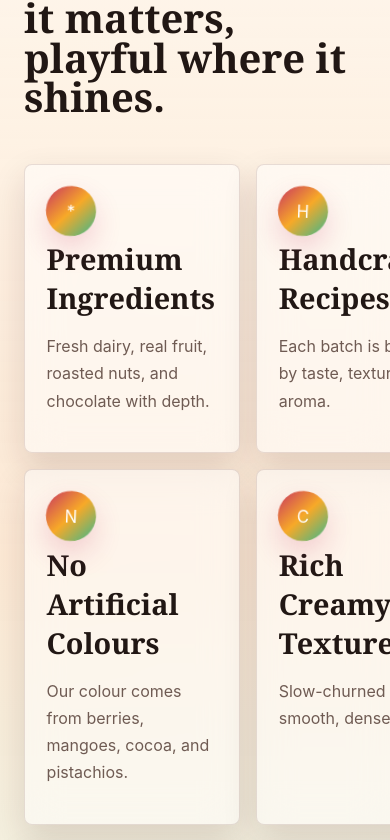
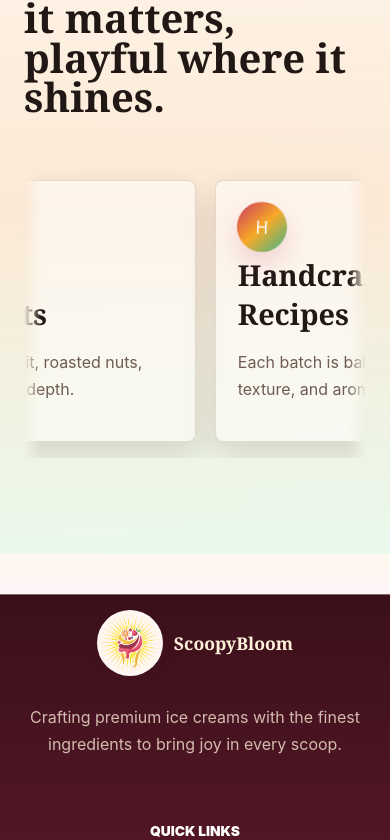
Before and after one commit to Akpandey04/ice-cream, a React (Vite) app: page / in a window 390 px wide. Shown: the part 7729-8569 px from the top of the page. Built offline with nearby package versions, Linux system fonts and the light colour scheme.

Commit message:
feat: transform mobile why choose us into premium auto-scrolling carousel with native swipe

```diff
--- a/src/sections/Values.tsx
+++ b/src/sections/Values.tsx
@@ -1,20 +1,118 @@
+import { useEffect, useRef } from "react";
 import { values } from "../data/values";
 
 export default function Values() {
+  const trackRef = useRef<HTMLDivElement>(null);
+  const requestRef = useRef<number>();
+  const currentX = useRef(0);
+  const isDragging = useRef(false);
+  const startX = useRef(0);
+  const lastX = useRef(0);
+  const resumeTimeoutRef = useRef<NodeJS.Timeout>();
+
+  useEffect(() => {
+    const checkMobile = () => window.innerWidth <= 768;
+    if (!checkMobile()) return;
+
+    const animate = () => {
+      if (!isDragging.current && trackRef.current) {
+        // Very slow movement: ~20-30px per sec => ~0.4px per frame (60fps)
+        currentX.current -= 0.4;
+
+        const totalScrollWidth = trackRef.current.scrollWidth;
+        const singleSetWidth = totalScrollWidth / 3; // 3 identical sets
+
+        // Seamless loop reset
+        if (currentX.current <= -singleSetWidth) {
+          currentX.current += singleSetWidth;
+        } else if (currentX.current > 0) {
+          currentX.current -= singleSetWidth;
+        }
+
+        trackRef.current.style.transform = `translateX(${currentX.current}px)`;
+      }
+      requestRef.current = requestAnimationFrame(animate);
+    };
+
+    requestRef.current = requestAnimationFrame(animate);
+
+    return () => {
+      if (requestRef.current) cancelAnimationFrame(requestRef.current);
+      if (resumeTimeoutRef.current) clearTimeout(resumeTimeoutRef.current);
+    };
+  }, []);
+
+  const handleTouchStart = (clientX: number) => {
+    if (window.innerWidth > 768) return;
+    isDragging.current = true;
+    startX.current = clientX;
+    lastX.current = currentX.current;
+    if (resumeTimeoutRef.current) clearTimeout(resumeTimeoutRef.current);
+  };
+
+  const handleTouchMove = (clientX: number) => {
+    if (!isDragging.current || window.innerWidth > 768 || !trackRef.current) return;
+    const dx = clientX - startX.current;
+    currentX.current = lastX.current + dx;
+
+    const totalScrollWidth = trackRef.current.scrollWidth;
+    const singleSetWidth = totalScrollWidth / 3;
+
+    // Loop during manual drag
+    if (currentX.current <= -singleSetWidth) {
+      currentX.current += singleSetWidth;
+      lastX.current += singleSetWidth;
+    } else if (currentX.current > 0) {
+      currentX.current -= singleSetWidth;
+      lastX.current -= singleSetWidth;
+    }
+
+    trackRef.current.style.transform = `translateX(${currentX.current}px)`;
+  };
+
+  const handleTouchEnd = () => {
+    if (window.innerWidth > 768) return;
+    if (resumeTimeoutRef.current) clearTimeout(resumeTimeoutRef.current);
+    // Auto-resume after 2 seconds
+    resumeTimeoutRef.current = setTimeout(() => {
+      isDragging.current = false;
+    }, 2000);
+  };
+
+  const tripleValues = [...values, ...values, ...values];
+
   return (
     <section className="values section-panel" id="values">
       <div className="section-heading reveal">
         <p className="eyebrow">Why Choose Us</p>
         <h2>Premium where it matters, playful where it shines.</h2>
       </div>
-      <div className="value-grid">
-        {values.map(v => (
-          <article key={v.id} className="value-card reveal">
-            <span className="value-icon">{v.icon}</span>
-            <h3>{v.title}</h3>
-            <p>{v.text}</p>
-          </article>
-        ))}
+      <div className="value-carousel-wrapper">
+        <div
+          className="value-grid"
+          ref={trackRef}
+          onTouchStart={(e) => handleTouchStart(e.touches[0].clientX)}
+          onTouchMove={(e) => handleTouchMove(e.touches[0].clientX)}
+          onTouchEnd={handleTouchEnd}
+          onMouseDown={(e) => handleTouchStart(e.clientX)}
+          onMouseMove={(e) => handleTouchMove(e.clientX)}
+          onMouseUp={handleTouchEnd}
+          onMouseLeave={handleTouchEnd}
+        >
+          {tripleValues.map((v, i) => {
+            const isOriginal = i < values.length;
+            return (
+              <article
+                key={`${v.id}-${i}`}
+                className={`value-card ${!isOriginal ? 'mobile-duplicate' : 'reveal'}`}
+              >
+                <span className="value-icon">{v.icon}</span>
+                <h3>{v.title}</h3>
+                <p>{v.text}</p>
+              </article>
+            );
+          })}
+        </div>
       </div>
     </section>
   );
--- a/src/styles/global.css
+++ b/src/styles/global.css
@@ -2203,3 +2203,36 @@ main,
     background: linear-gradient(150deg, #F595B0 0%, #FA82A0 12%, #FC6F95 24%, #FC557B 40%, #FC557B 75%, #FC6F95 90%, #FC6F95 100%) !important;
   }
 }
+
+/* --- Desktop rules for Carousel --- */
+.value-card.mobile-duplicate {
+  display: none;
+}
+
+@media (max-width: 768px) {
+  /* Mobile Why Choose Us Carousel */
+  .value-carousel-wrapper {
+    overflow: hidden;
+    width: 100%;
+    /* Subtle fade on left and right edges */
+    -webkit-mask-image: linear-gradient(to right, transparent, black 5%, black 95%, transparent);
+    mask-image: linear-gradient(to right, transparent, black 5%, black 95%, transparent);
+  }
+  .values.section-panel .value-grid {
+    display: flex !important;
+    flex-wrap: nowrap !important;
+    gap: 1.2rem !important;
+    /* allow vertical scroll but handle horizontal drag via JS */
+    touch-action: pan-y !important;
+    padding: 1rem 0 !important; /* give space for shadows during transform */
+    width: max-content; /* Ensure the flex container expands to fit all children */
+  }
+  .values.section-panel .value-card {
+    flex: 0 0 78% !important;
+    min-width: 280px !important;
+    max-width: 340px !important;
+  }
+  .value-card.mobile-duplicate {
+    display: block !important;
+  }
+}
```
